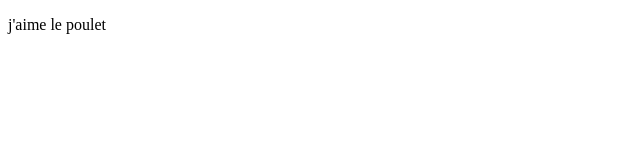
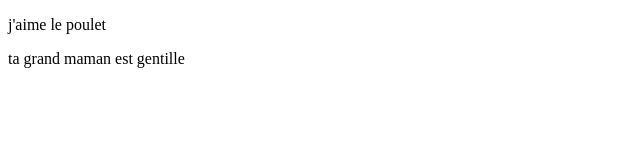
Before and after one commit to DonCuicui/cv, a plain HTML site: page index.html in a window 1280 px wide. Shown: the whole page, without its empty margins (0-640 px from the left). Drawn offline with Linux system fonts and the light colour scheme.

Commit message:
vive la vie
ouioui

```diff
--- a/index.html
+++ b/index.html
@@ -6,5 +6,6 @@
 </head>
 <body>
 <p>j'aime le poulet</p>
+<p>ta grand maman est gentille</p>
 </body>
 </html>
```
